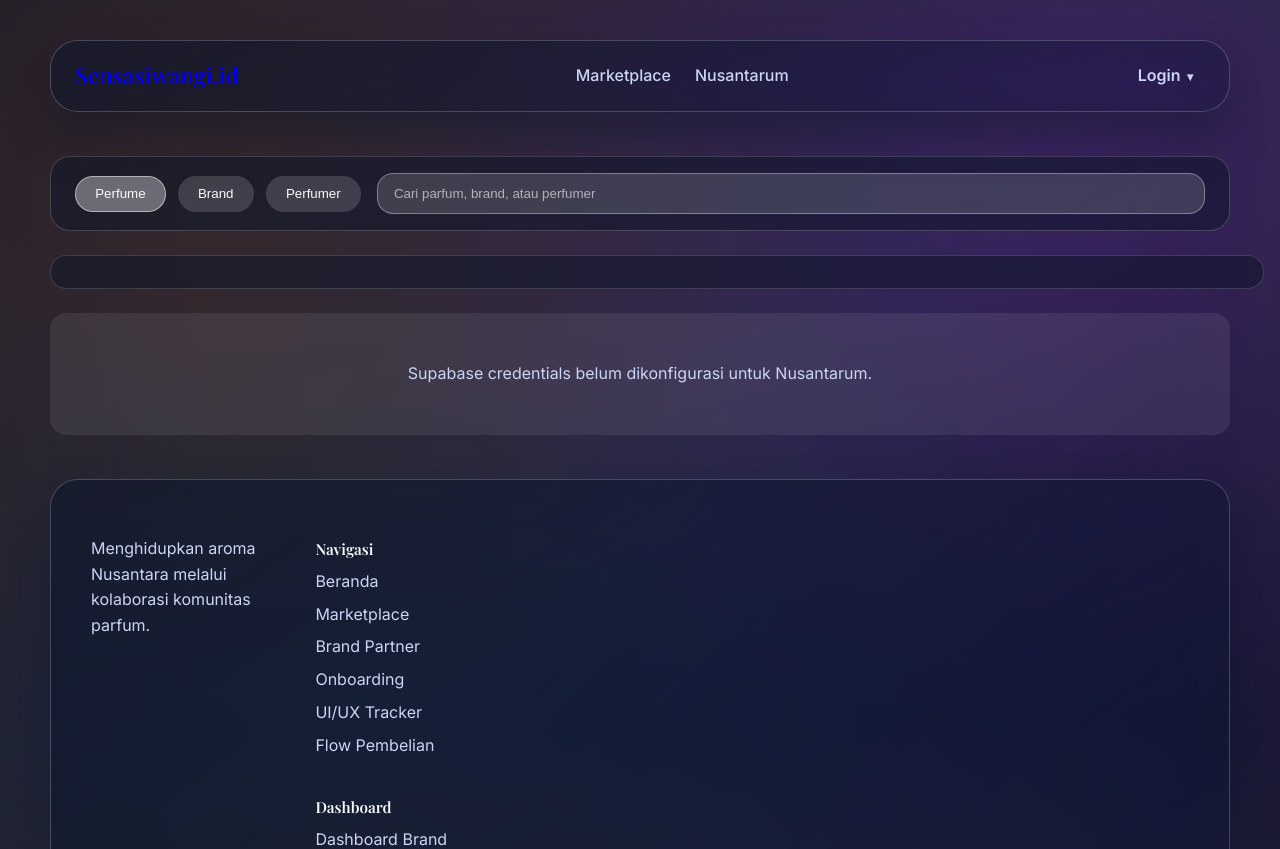
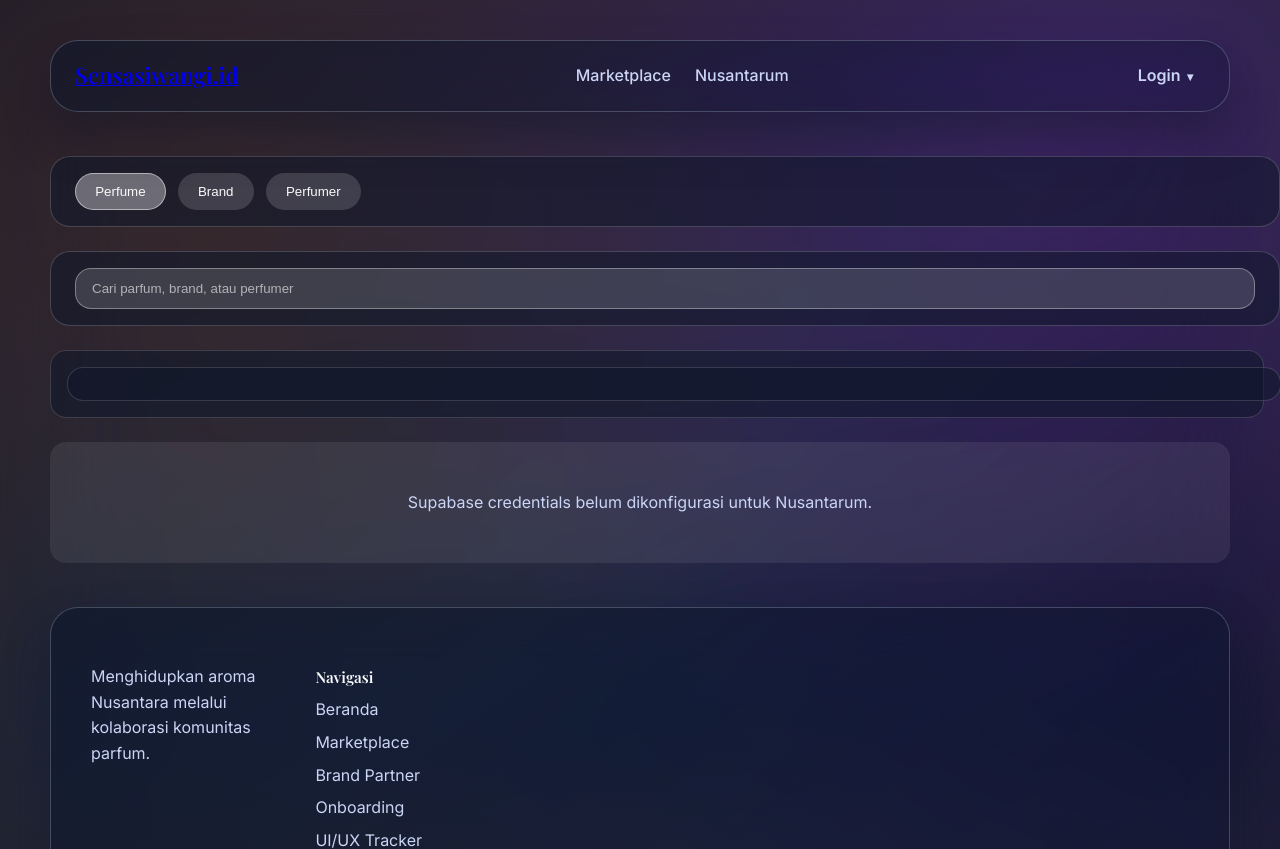
Before and after one commit to beriman/Codexswi, a FastAPI app: page /nusantarum in a window 1280 px wide. Shown: the top 849 px of the page. Run offline with FastAPI, Linux system fonts and the light colour scheme; some libraries are stand-ins or nearby versions.

Commit message:
Reorder Nusantarum tabs and search layout

```diff
--- a/src/app/web/static/css/nusantarum.css
+++ b/src/app/web/static/css/nusantarum.css
@@ -3,12 +3,8 @@
   gap: 1.5rem;
 }
 
-.nusantarum-controls {
-  display: flex;
-  flex-wrap: wrap;
-  gap: 1rem;
-  align-items: center;
-  justify-content: space-between;
+.nusantarum-surface {
+  width: 100%;
   padding: 1rem 1.5rem;
   border-radius: 20px;
   background: rgba(15, 23, 42, 0.55);
@@ -18,6 +14,7 @@
 
 .nusantarum-search {
   display: flex;
+  width: 100%;
   flex: 1 1 240px;
   align-items: center;
   gap: 0.75rem;
--- a/src/app/web/templates/pages/nusantarum/index.html
+++ b/src/app/web/templates/pages/nusantarum/index.html
@@ -6,8 +6,7 @@
 
 {% block content %}
 <section class="nusantarum-page">
-  <div class="nusantarum-controls">
-    <nav class="nusantarum-tabs" role="tablist">
+  <nav class="nusantarum-tabs nusantarum-surface" role="tablist">
     <button
       type="button"
       class="nusantarum-tab"
@@ -36,7 +35,7 @@
 
   <form
     id="nusantarum-search-form"
-      class="nusantarum-search"
+    class="nusantarum-search nusantarum-surface"
     hx-get="/nusantarum/search"
     hx-target="#nusantarum-search-results"
     hx-trigger="keyup changed delay:400ms"
@@ -51,9 +50,8 @@
       autocomplete="off"
     />
   </form>
-  </div>
 
-  <div id="nusantarum-search-results">
+  <div id="nusantarum-search-results" class="nusantarum-search-results">
     {% with results={'perfumes': [], 'brands': [], 'perfumers': []}, error_message=None %}
     {% include 'components/nusantarum/search-results.html' %}
     {% endwith %}
```
Lines whose indentation alone changed are shown as unchanged.
